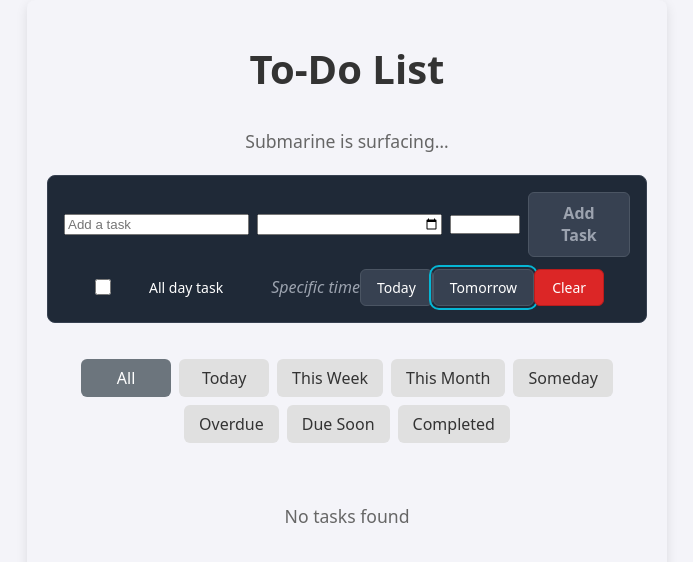
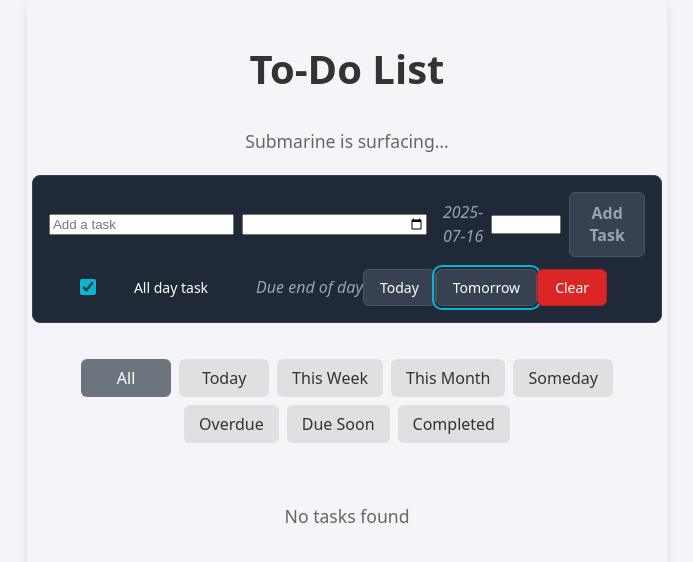
Before and after one commit to Stewysthings/submarine, a React (Vite) app: page / in a window 1280 px wide. Both pictures are taken after a click on the button "Tomorrow". Shown: the top 562 px of the page, without its empty margins (293-986 px from the left). Built offline with nearby package versions, Linux system fonts and the light colour scheme.

Commit message:
fixing visibility issues adding tasks

```diff
--- a/src/TaskInput.tsx
+++ b/src/TaskInput.tsx
@@ -39,12 +39,15 @@ const TaskInput: React.FC<TaskInputProps> = ({
                     style={{ color: 'black' }}
                 />
 
+                <div className="flex items-center space-x-2">
                     <input
+                        key={allDay ? 'date' : 'datetime-local'} // Force re-render on type change
                         type={allDay ? "date" : "datetime-local"}
-          value={allDay ? dueDate.split('T')[0] : dueDate}
+                        value={allDay && dueDate ? dueDate.split('T')[0] : dueDate ? dueDate.slice(0, 16) : ''} // Format for input
                         onChange={(e) => {
+                            console.log('Date input changed:', e.target.value, 'allDay:', allDay); // Debug
                             if (allDay) {
-              setDueDate(e.target.value ? `${e.target.value}T23:59` : '');
+                                setDueDate(e.target.value ? `${e.target.value}T23:59:59` : '');
                             } else {
                                 setDueDate(e.target.value);
                             }
@@ -52,8 +55,14 @@ const TaskInput: React.FC<TaskInputProps> = ({
                         className="p-2 bg-gray-800 text-white border border-gray-600 rounded min-w-[180px]"
                         aria-label="Task due date"
                         placeholder={allDay ? "Select date" : "Select date & time"}
-          style={{ color: 'white' }}
+                        style={{ color: 'white', opacity: 1 }}
                     />
+                    {dueDate && (
+                        <span className="text-gray-400 text-sm">
+              {allDay ? dueDate.split('T')[0] : new Date(dueDate).toLocaleString()}
+            </span>
+                    )}
+                </div>
 
                 <select
                     value={priority}
@@ -86,10 +95,18 @@ const TaskInput: React.FC<TaskInputProps> = ({
                             type="checkbox"
                             checked={allDay}
                             onChange={(e) => {
-                setAllDay(e.target.checked);
-                if (e.target.checked && dueDate) {
+                                const isAllDay = e.target.checked;
+                                console.log('All day toggled:', isAllDay, 'dueDate:', dueDate); // Debug
+                                setAllDay(isAllDay);
+                                if (isAllDay && dueDate) {
                                     const dateOnly = dueDate.split('T')[0];
-                  setDueDate(`${dateOnly}T23:59`);
+                                    setDueDate(`${dateOnly}T23:59:59`);
+                                } else if (!isAllDay && dueDate) {
+                                    // Preserve date but reset time to current or default
+                                    const dateOnly = dueDate.split('T')[0];
+                                    const now = new Date();
+                                    const time = `${String(now.getHours()).padStart(2, '0')}:${String(now.getMinutes()).padStart(2, '0')}`;
+                                    setDueDate(`${dateOnly}T${time}`);
                                 }
                             }}
                             className="w-4 h-4 text-cyan-600 bg-gray-700 border-gray-600 rounded focus:ring-cyan-500"
@@ -114,9 +131,10 @@ const TaskInput: React.FC<TaskInputProps> = ({
                             const year = today.getFullYear();
                             const month = String(today.getMonth() + 1).padStart(2, '0');
                             const day = String(today.getDate()).padStart(2, '0');
-              const todayEndOfDay = `${year}-${month}-${day}T23:59`;
+                            const todayEndOfDay = `${year}-${month}-${day}T23:59:59`;
                             setDueDate(todayEndOfDay);
-              setAllDay(false);
+                            setAllDay(true); // Set allDay to true for "Today"
+                            console.log('Today set:', todayEndOfDay); // Debug
                         }}
                         className="px-4 py-2 bg-gray-700 text-white rounded hover:bg-gray-600 font-medium"
                     >
@@ -130,9 +148,10 @@ const TaskInput: React.FC<TaskInputProps> = ({
                             const year = tomorrow.getFullYear();
                             const month = String(tomorrow.getMonth() + 1).padStart(2, '0');
                             const day = String(tomorrow.getDate()).padStart(2, '0');
-              const tomorrowEndOfDay = `${year}-${month}-${day}T23:59`;
+                            const tomorrowEndOfDay = `${year}-${month}-${day}T23:59:59`;
                             setDueDate(tomorrowEndOfDay);
-              setAllDay(false);
+                            setAllDay(true); // Set allDay to true for "Tomorrow"
+                            console.log('Tomorrow set:', tomorrowEndOfDay); // Debug
                         }}
                         className="px-4 py-2 bg-gray-700 text-white rounded hover:bg-gray-600 font-medium"
                     >
@@ -144,6 +163,7 @@ const TaskInput: React.FC<TaskInputProps> = ({
                             onClick={() => {
                                 setDueDate('');
                                 setAllDay(false);
+                                console.log('Date cleared'); // Debug
                             }}
                             className="px-4 py-2 bg-red-600 text-white rounded hover:bg-red-500 font-medium"
                         >
```
Lines whose indentation alone changed are shown as unchanged.
